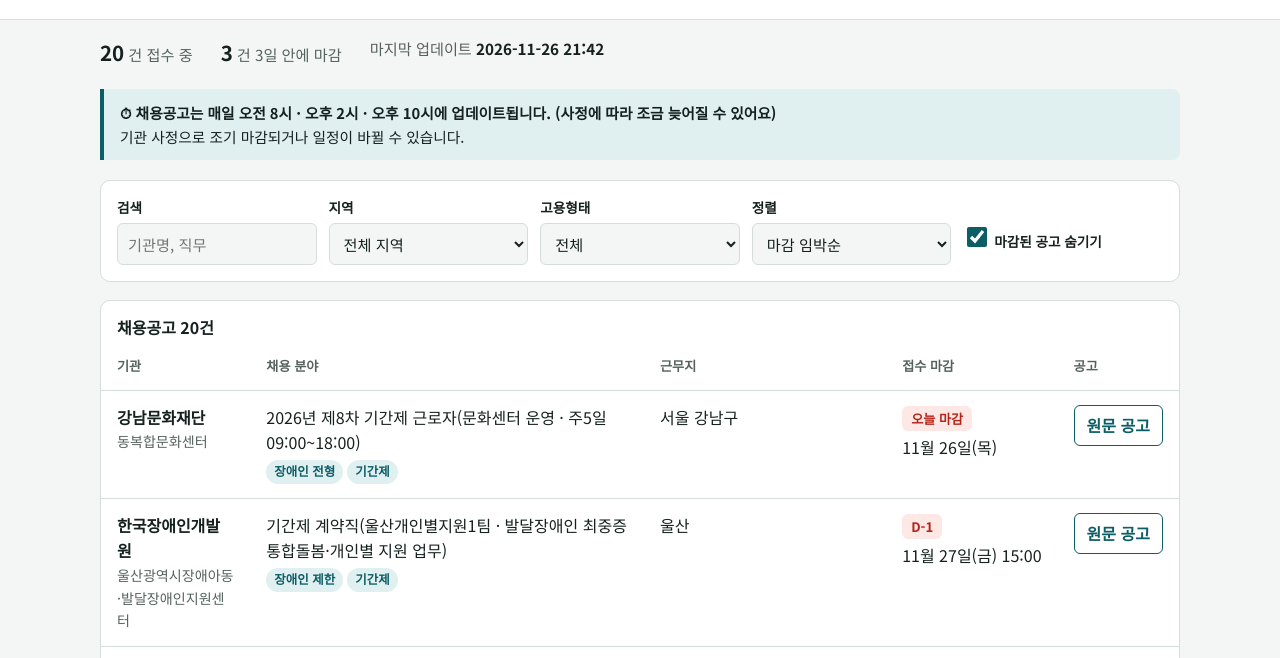
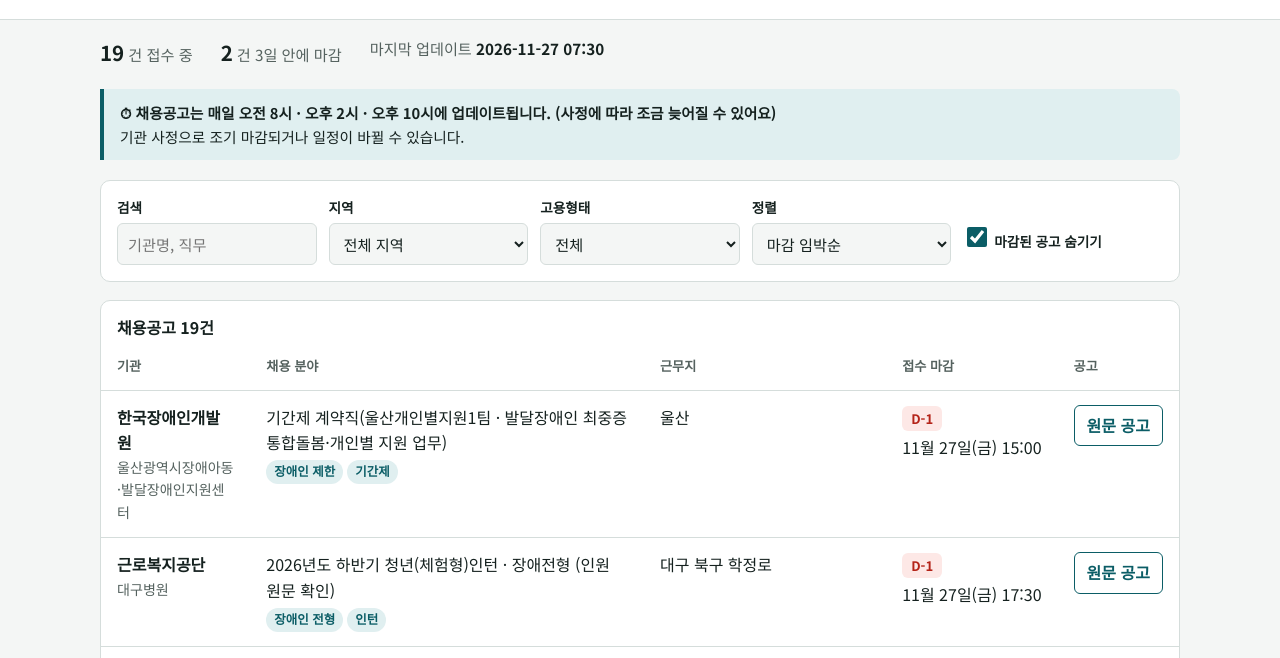
Before and after one commit to a0116095/disability-jobs, a plain HTML site: page index.html in a window 1280 px wide. Shown: the part 123-781 px from the top of the page. Drawn offline with Linux system fonts and the light colour scheme; a web font is replaced by a local one.

Commit message:
11/27 07시 업데이트: 추가 0건, 마감 정리 1건
Co-Authored-By: Claude Opus 5.5 <noreply@anthropic.com>
Claude-Session: https://claude.ai/code/session_01ScGBJFiPTK238585L3vS6P

```diff
--- a/index.html
+++ b/index.html
@@ -205,7 +205,7 @@ footer { color: var(--muted); font-size: .85em; padding: 24px 0 40px; border-top
 
 <script>
 /* ===== 공고 데이터: 업데이트 때 이 부분만 고칩니다 ===== */
-const UPDATED = "2026-11-26 21:42";
+const UPDATED = "2026-11-27 07:30";
 const JOBS = [
   { org: "한국농어촌공사", unit: "천안·부여·서천·청양지사", field: "공무직(청소원)", track: "보훈·장애인 제한경쟁", type: "공무직",
     region: ["충남"], place: "충남 천안시·부여군·서천군·청양군", start: "2026-11-18", end: "2026-12-03T13:00",
@@ -220,9 +220,6 @@ const JOBS = [
   { org: "영화진흥위원회", unit: "", field: "2027년 상반기 청년 체험형 인턴(단시간 · 주5일 13:00~17:30, 2명)", track: "장애인 제한경쟁", type: "인턴",
     region: ["부산"], place: "부산 해운대구(본사, 원문 확인)", start: "2026-11-18", end: "2026-12-03T23:59",
     url: "https://www.korea.kr/archive/recruitInfoView.do?dataId=400002" },
-  { org: "강남문화재단", unit: "동복합문화센터", field: "2026년 제8차 기간제 근로자(문화센터 운영 · 주5일 09:00~18:00)", track: "장애인 전형", type: "기간제",
-    region: ["서울"], place: "서울 강남구", start: "2026-11-18", end: "2026-11-26T23:59",
-    url: "https://modoojob.com/guin_detail.php?num=5110&cou=0" },
   { org: "한국예탁결제원", unit: "", field: "2027년 체험형 청년인턴 · 장애인 특별전형 5명 (부산본사 2 · 서울사옥 3, 근무지 중복지원 불가)", track: "장애인 특별전형", type: "인턴",
     region: ["부산", "서울"], place: "부산 남구(부산본사) · 서울 영등포구(서울사옥)", start: "2026-11-16", end: "2026-11-30T17:00",
     url: "https://ksd.careeron.co.kr/#/recruitment/detail/6" },
```
